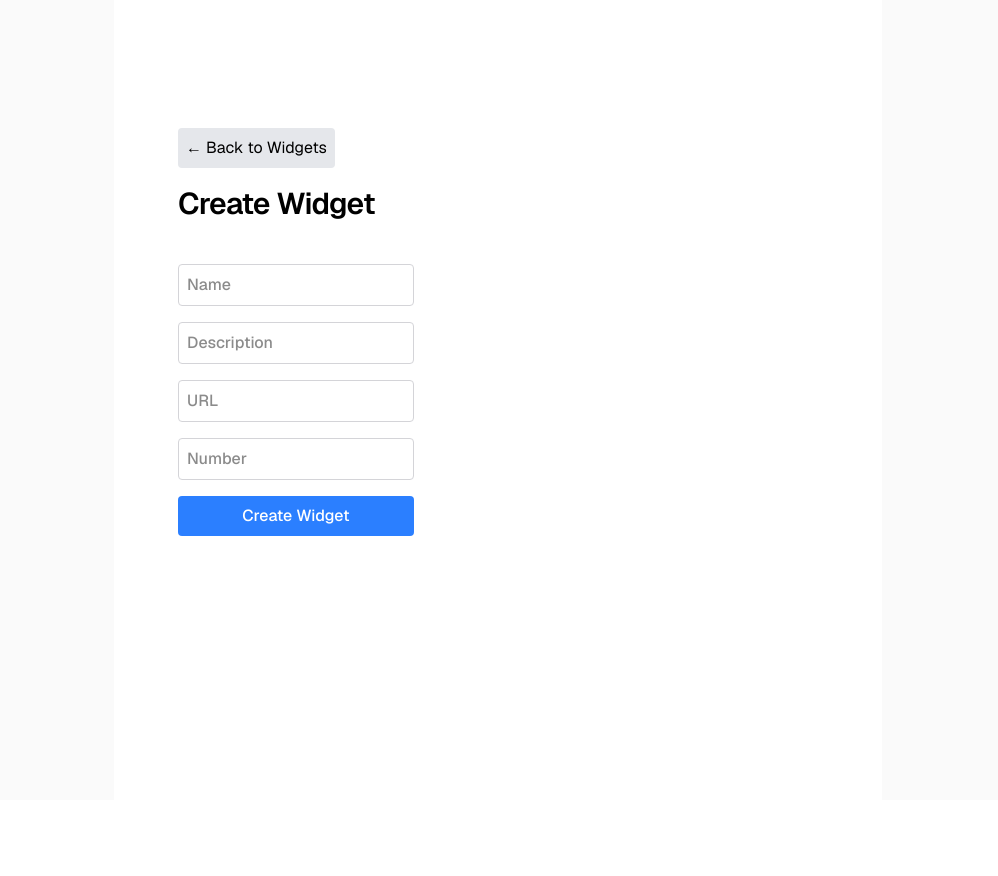
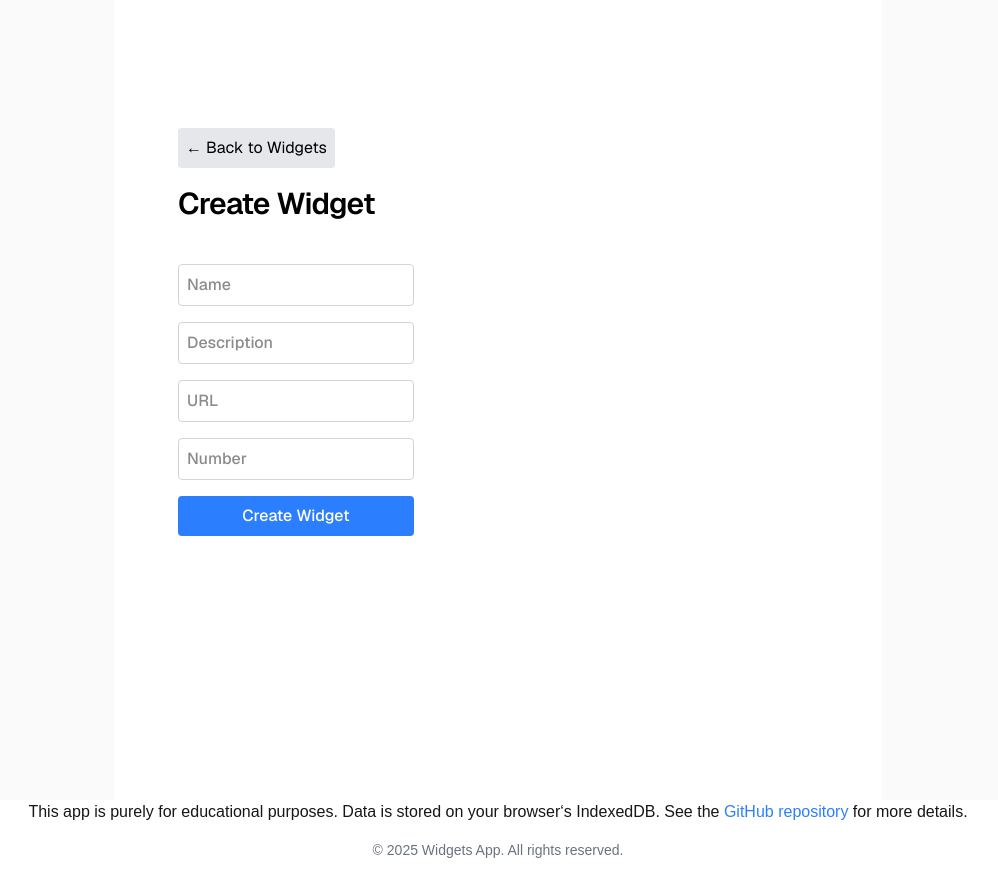
Before and after one commit to danielh-official/next-js-widgets, a Next.js app: page /widgets/create in a window 1280 px wide. Shown: the whole page, without its empty margins (142-1140 px from the left). Before the commit the page ends 800 px from the top, so only its background shows below. Built offline with nearby package versions, Linux system fonts and the light colour scheme.

Commit message:
Add footer to layout

```diff
--- a/app/layout.tsx
+++ b/app/layout.tsx
@@ -32,6 +32,23 @@ export default function RootLayout({
         {children}
         <Analytics />
         <SpeedInsights />
+        <footer>
+          <p className="text-center">
+            This app is purely for educational purposes. Data is stored on your
+            browser&lsquo;s IndexedDB. See the{' '}
+            <a
+              className="text-blue-500 hover:underline"
+              href="https://github.com/danielh-official/next-js-widgets"
+              target="_blank"
+            >
+              GitHub repository
+            </a>{' '}
+            for more details.
+          </p>
+          <p className="text-center p-4 text-sm text-gray-500">
+            &copy; {new Date().getFullYear()} Widgets App. All rights reserved.
+          </p>
+        </footer>
       </body>
     </html>
   );
```
